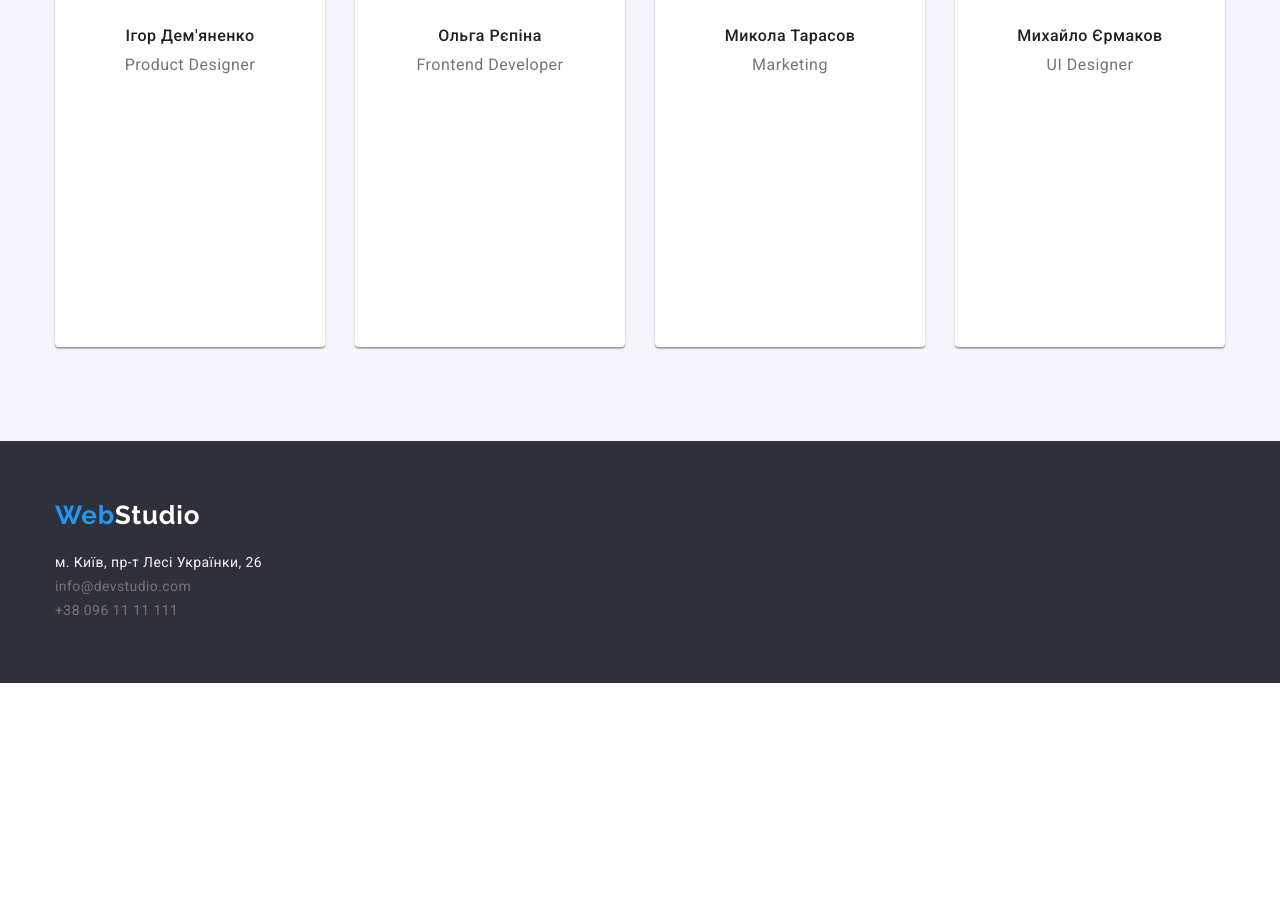
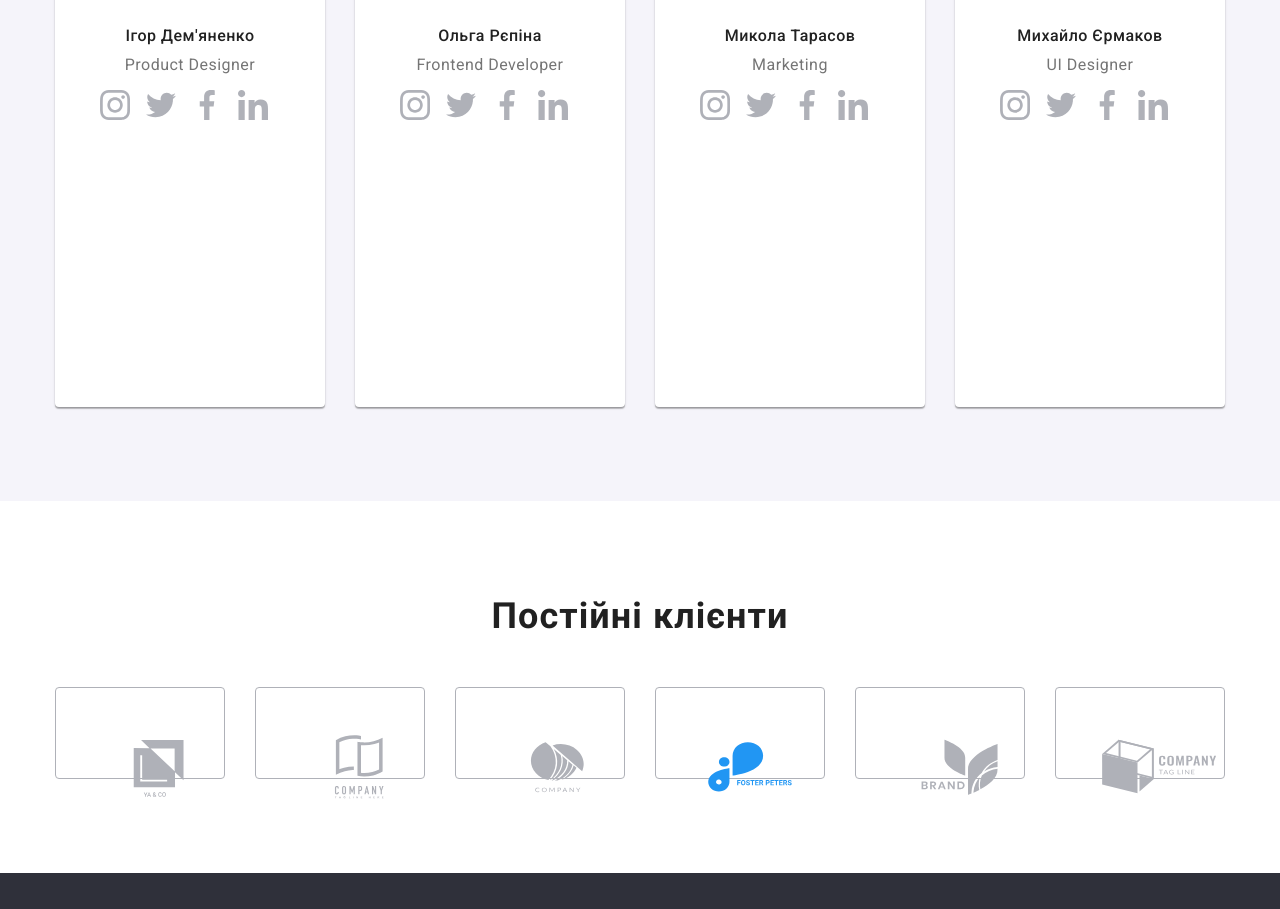
Before and after one commit to LONELY-DUckWolf/web_-_studio, a plain HTML site: page index.html in a window 1280 px wide. Shown: the part 1423-2332 px from the top of the page. Before the commit the page ends 2106 px from the top, so only its background shows below. Drawn offline with nearby package versions, Linux system fonts and the light colour scheme.

Commit message:
plus-svg

```diff
--- a/css/style.css
+++ b/css/style.css
@@ -195,7 +195,7 @@ body {
 .comunity-item {
   background-color: var(--wathbt);
   width: 270px;
-  height: 368px;
+  height: 428px;
   text-align: center;
   border-radius: 0px 0px 4px 4px;
   box-shadow: 0px 2px 1px 0px rgba(0, 0, 0, 0.2),
@@ -323,3 +323,50 @@ body {
 .logofooter {
   color: var(--wathbt);
 }
+
+.client {
+  padding-top: 94px;
+  padding-bottom: 94px;
+  background: var(--wathbt);
+}
+.client-title {
+  color: var(--comandname);
+  text-align: center;
+  font-family: Roboto;
+  font-size: 36px;
+  font-style: normal;
+  font-weight: 700;
+  line-height: normal;
+  letter-spacing: 1.08px;
+  margin-bottom: 50px;
+}
+.client-list {
+  display: flex;
+  gap: 30px;
+}
+.client-item {
+  width: 170px;
+  height: 92px;
+  border-radius: 4px;
+  border: 1px solid #afb1b8;
+}
+.сlient-img {
+  width: 106px;
+  height: 60px;
+  fill: #afb1b8;
+}
+.clietn-img:hover {
+  fill: #2196f3;
+}
+
+.client-sc {
+  width: 30px;
+  height: 30px;
+  margin-top: 16px;
+  margin-right: 12px;
+}
+
+.client-logo {
+  width: 206px;
+  height: 160px;
+}
--- a/index.html
+++ b/index.html
@@ -129,30 +129,168 @@
               <img class="comunity-img" src="./image/worker1.webp" alt="team1" />
               <h3 class="comunity-title">Ігор Дем'яненко</h3>
               <p class="comunity-text">Product Designer</p>
+              <svg class="client-sc">
+                <use href="./image/symbol-defs.svg#icon-instagram-2">
+
+                </use>
+              </svg>
+              <svg class="client-sc">
+                <use href="./image/symbol-defs.svg#icon-twitter">
+
+                </use>
+              </svg>
+              <svg class="client-sc">
+                <use href="./image/symbol-defs.svg#icon-facebook">
+
+                </use>
+              </svg>
+              <svg class="client-sc">
+                <use href="./image/symbol-defs.svg#icon-istagram-1">
+
+                </use>
+              </svg>
             </li>
             <li class="comunity-item">
               <img class="comunity-img" src="./image/worker2.webp" alt="team2" />
               <h3 class="comunity-title">Ольга Рєпіна</h3>
               <p class="comunity-text">Frontend Developer</p>
+              <svg class="client-sc">
+                <use href="./image/symbol-defs.svg#icon-instagram-2">
+
+                </use>
+              </svg>
+              <svg class="client-sc">
+                <use href="./image/symbol-defs.svg#icon-twitter">
+
+                </use>
+              </svg>
+              <svg class="client-sc">
+                <use href="./image/symbol-defs.svg#icon-facebook">
+
+                </use>
+              </svg>
+              <svg class="client-sc">
+                <use href="./image/symbol-defs.svg#icon-istagram-1">
+
+                </use>
+              </svg>
+
             </li>
             <li class="comunity-item">
               <img class="comunity-img" src="./image/worker3.webp" alt="team3" />
               <h3 class="comunity-title">Микола Тарасов</h3>
               <p class="comunity-text">Marketing</p>
+              <svg class="client-sc">
+                <use href="./image/symbol-defs.svg#icon-instagram-2">
+
+                </use>
+              </svg>
+              <svg class="client-sc">
+                <use href="./image/symbol-defs.svg#icon-twitter">
+
+                </use>
+              </svg>
+              <svg class="client-sc">
+                <use href="./image/symbol-defs.svg#icon-facebook">
+
+                </use>
+              </svg>
+              <svg class="client-sc">
+                <use href="./image/symbol-defs.svg#icon-istagram-1">
+
+                </use>
+              </svg>
             </li>
             <li class="comunity-item">
               <img class="comunity-img" src="./image/worker4.webp" alt="team4" />
               <h3 class="comunity-title">Михайло Єрмаков</h3>
               <p class="comunity-text">UI Designer</p>
+              <svg class="client-sc">
+                <use href="./image/symbol-defs.svg#icon-instagram-2">
+
+                </use>
+              </svg>
+              <svg class="client-sc">
+                <use href="./image/symbol-defs.svg#icon-twitter">
+
+                </use>
+              </svg>
+              <svg class="client-sc">
+                <use href="./image/symbol-defs.svg#icon-facebook">
+
+                </use>
+              </svg>
+              <svg class="client-sc">
+                <use href="./image/symbol-defs.svg#icon-istagram-1">
+
+                </use>
+              </svg>
+
             </li>
           </ul>
         </div>
       </section>
+
+      <section class="client">
+        <div class="container">
+          <h1 class="client-title">Постійні клієнти</h1>
+          <ul class="client-list">
+            <li class="client-item">
+              <!-- <img class="client-img" src="" alt=""/> -->
+              <svg class="client-logo">
+                <use href="./image/symbol-defs.svg#icon-idontknow-1">
+
+                </use>
+              </svg>
+            </li>
+            <li class="client-item">
+              <!-- <img class="client-img" src="" alt=""/> -->
+              <svg class="client-logo">
+                <use href="./image/symbol-defs.svg#icon-idontknow-2">
+
+                </use>
+              </svg>
+            </li>
+            <li class="client-item">
+              <!-- <img class="client-img" src="" alt=""/> -->
+              <svg class="client-logo">
+                <use href="./image/symbol-defs.svg#icon-idontknow-3">
+
+                </use>
+              </svg>
+            </li>
+            <li class="client-item">
+              <!-- <img class="client-img" src="" alt=""/> -->
+              <svg class="client-logo">
+                <use href="./image/symbol-defs.svg#icon-idontknow-4">
+
+                </use>
+              </svg>
+            </li>
+            <li class="client-item">
+              <!-- <img class="client-img" src="" alt=""/> -->
+              <svg class="client-logo">
+                <use href="./image/symbol-defs.svg#icon-idontknow-5">
+
+                </use>
+              </svg>
+            </li>
+            <li class="client-item">
+              <!-- <img class="client-img" src="" alt=""/> -->
+              <svg class="client-logo">
+                <use href="./image/symbol-defs.svg#icon-idontknow-6">
+
+                </use>
+              </svg>
+            </li>
+          </ul>
+        </div>
+      </section>
+
+
     </main>
     <footer class="last ">
       <div class="container">
-
-
         <!-- end-->
         <a class="logo ft" href="./index.html"
           >Web<span class="logofooter">Studio</span></a
```
Also changed, not shown: image/symbol-defs.svg (added).
